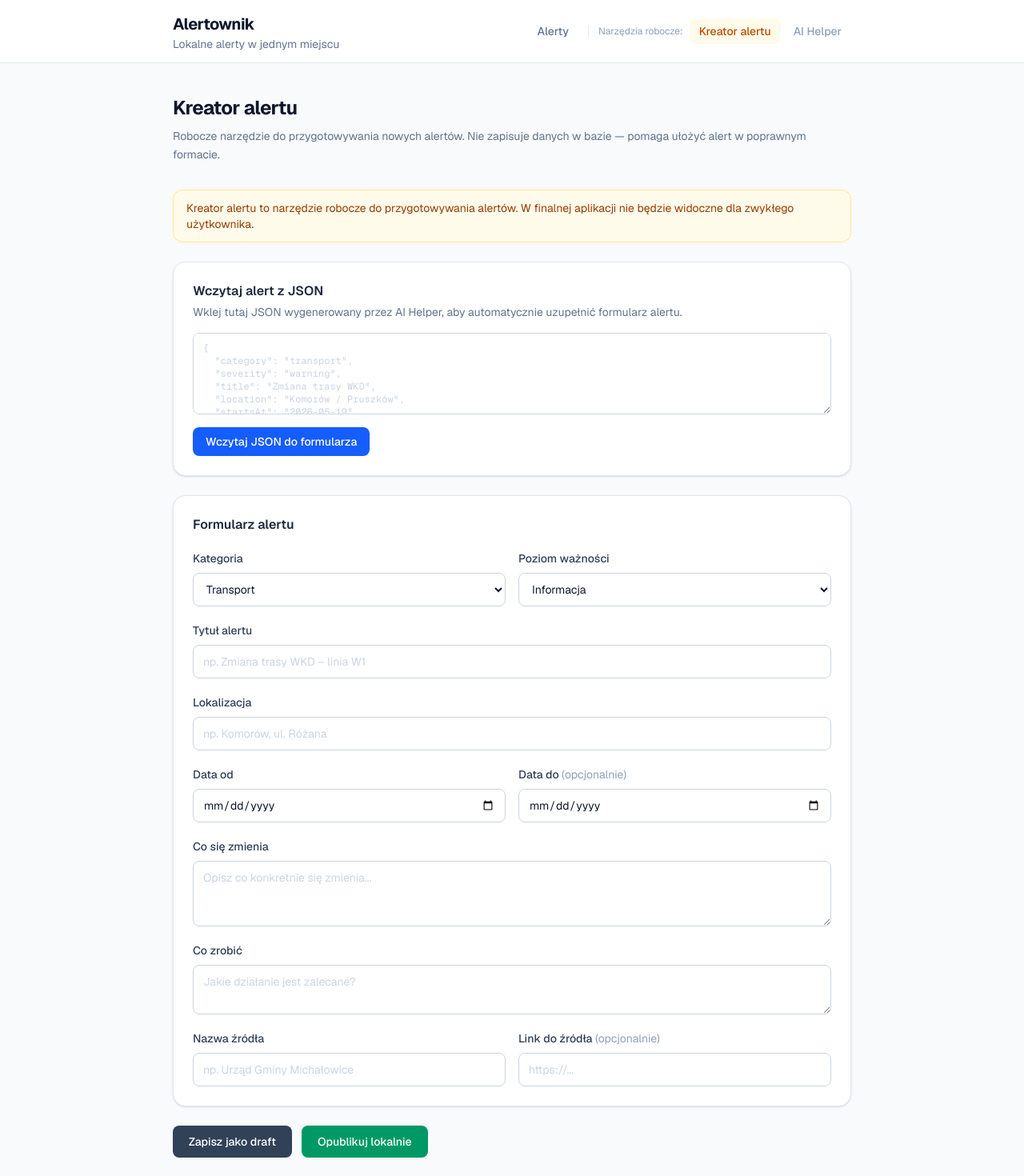
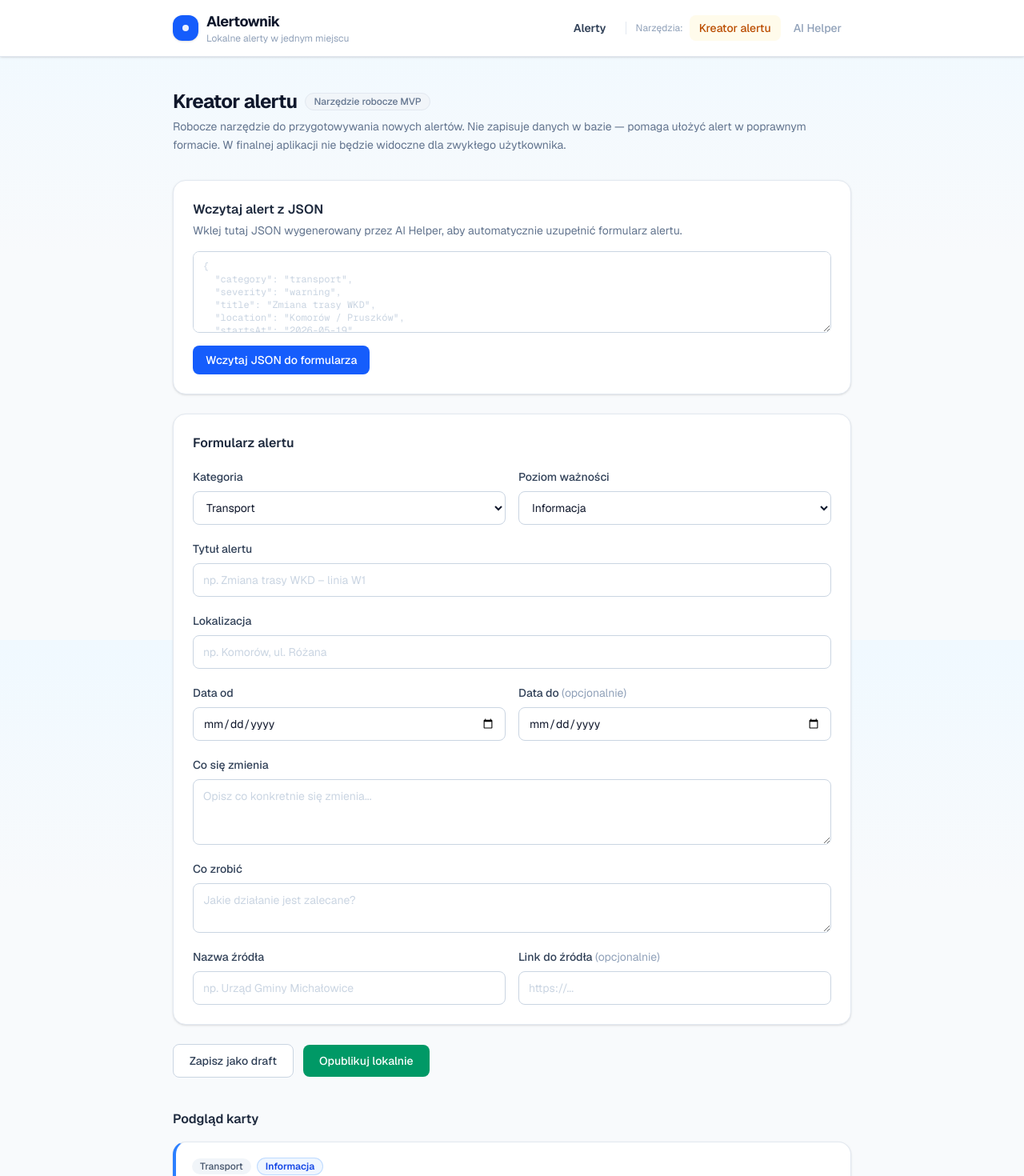
Before and after one commit to ad0wski/alertownik-mvp, a Next.js app: page /builder in a window 1280 px wide. Shown: the top 1470 px of the page at 80% size. Built offline with nearby package versions, Linux system fonts and the light colour scheme.

Commit message:
Improve product visual identity

```diff
--- a/src/app/ai-helper/page.tsx
+++ b/src/app/ai-helper/page.tsx
@@ -107,18 +107,18 @@ export default function AiHelperPage() {
 
       {/* Page title */}
       <div className="mb-8">
-        <h1 className="text-2xl font-bold text-slate-900 tracking-tight">
-          AI Helper
-        </h1>
-        <p className="mt-2 text-sm text-slate-500 leading-relaxed">
+        <div className="flex flex-wrap items-center gap-2.5 mb-1">
+          <h1 className="text-2xl font-bold text-slate-900 tracking-tight">
+            AI Helper
+          </h1>
+          <span className="inline-flex items-center text-xs font-medium text-slate-500 bg-slate-100 border border-slate-200 rounded-full px-2.5 py-0.5">
+            Narzędzie robocze MVP
+          </span>
+        </div>
+        <p className="mt-1 text-sm text-slate-500 leading-relaxed">
           Robocze narzędzie do przygotowania promptu dla AI. Nie łączy się z
           żadnym API — generuje tekst do wklejenia w ChatGPT lub Claude.
         </p>
-      </div>
-
-      {/* MVP notice */}
-      <div className="rounded-xl border border-amber-200 bg-amber-50 px-4 py-3 text-sm text-amber-800 mb-6">
-        AI Helper to narzędzie robocze do przygotowywania alertów z komunikatów źródłowych. Na tym etapie nie łączy się z żadnym API.
       </div>
 
       {/* Input form */}
@@ -197,7 +197,11 @@ export default function AiHelperPage() {
           </h2>
           <button
             onClick={copyPrompt}
-            className="rounded-lg border border-slate-200 bg-white px-3 py-1.5 text-sm font-medium text-slate-600 hover:bg-slate-50 hover:border-slate-300 transition-colors"
+            className={`rounded-lg border px-3 py-1.5 text-sm font-medium transition-colors ${
+              copied
+                ? "border-emerald-200 bg-emerald-50 text-emerald-700"
+                : "border-slate-200 bg-white text-slate-600 hover:bg-slate-50 hover:border-slate-300"
+            }`}
           >
             {copied ? "Skopiowano ✓" : "Kopiuj prompt"}
           </button>
@@ -223,7 +227,7 @@ export default function AiHelperPage() {
           </a>
           .
         </p>
-        <pre className="bg-slate-900 text-slate-100 rounded-2xl p-5 text-sm font-mono leading-relaxed overflow-x-auto whitespace-pre-wrap break-words">
+        <pre className="bg-slate-50 border border-slate-200 text-slate-700 rounded-2xl p-5 text-sm font-mono leading-relaxed overflow-x-auto whitespace-pre-wrap break-words">
           {prompt}
         </pre>
       </section>
--- a/src/app/builder/page.tsx
+++ b/src/app/builder/page.tsx
@@ -334,18 +334,19 @@ export default function BuilderPage() {
 
       {/* Page title */}
       <div className="mb-8">
-        <h1 className="text-2xl font-bold text-slate-900 tracking-tight">
-          Kreator alertu
-        </h1>
-        <p className="mt-2 text-sm text-slate-500 leading-relaxed">
+        <div className="flex flex-wrap items-center gap-2.5 mb-1">
+          <h1 className="text-2xl font-bold text-slate-900 tracking-tight">
+            Kreator alertu
+          </h1>
+          <span className="inline-flex items-center text-xs font-medium text-slate-500 bg-slate-100 border border-slate-200 rounded-full px-2.5 py-0.5">
+            Narzędzie robocze MVP
+          </span>
+        </div>
+        <p className="mt-1 text-sm text-slate-500 leading-relaxed">
           Robocze narzędzie do przygotowywania nowych alertów. Nie zapisuje
           danych w bazie — pomaga ułożyć alert w poprawnym formacie.
+          W finalnej aplikacji nie będzie widoczne dla zwykłego użytkownika.
         </p>
-      </div>
-
-      {/* MVP notice */}
-      <div className="rounded-xl border border-amber-200 bg-amber-50 px-4 py-3 text-sm text-amber-800 mb-6">
-        Kreator alertu to narzędzie robocze do przygotowywania alertów. W finalnej aplikacji nie będzie widoczne dla zwykłego użytkownika.
       </div>
 
       {/* ── JSON import ───────────────────────────────────────────────── */}
@@ -395,7 +396,7 @@ export default function BuilderPage() {
         <h2 className={sectionTitleClass}>Formularz alertu</h2>
 
         {/* Category + Severity */}
-        <div className="grid grid-cols-2 gap-4">
+        <div className="grid grid-cols-1 sm:grid-cols-2 gap-4">
           <div className="flex flex-col gap-2">
             <label className={labelClass}>Kategoria</label>
             <select
@@ -455,7 +456,7 @@ export default function BuilderPage() {
         </div>
 
         {/* Dates */}
-        <div className="grid grid-cols-2 gap-4">
+        <div className="grid grid-cols-1 sm:grid-cols-2 gap-4">
           <div className="flex flex-col gap-2">
             <label className={labelClass}>Data od</label>
             <input
@@ -541,7 +542,7 @@ export default function BuilderPage() {
       <div className="flex flex-wrap items-center gap-3 mb-10">
         <button
           onClick={saveDraft}
-          className="rounded-lg bg-slate-700 px-5 py-2.5 text-sm font-medium text-white hover:bg-slate-800 transition-colors"
+          className="rounded-lg border border-slate-300 bg-white px-5 py-2.5 text-sm font-medium text-slate-700 hover:bg-slate-50 hover:border-slate-400 transition-colors"
         >
           Zapisz jako draft
         </button>
@@ -596,7 +597,11 @@ export default function BuilderPage() {
           <h2 className={sectionTitleClass}>JSON alertu</h2>
           <button
             onClick={copyJson}
-            className="rounded-lg border border-slate-200 bg-white px-3 py-1.5 text-sm font-medium text-slate-600 hover:bg-slate-50 hover:border-slate-300 transition-colors"
+            className={`rounded-lg border px-3 py-1.5 text-sm font-medium transition-colors ${
+              copied
+                ? "border-emerald-200 bg-emerald-50 text-emerald-700"
+                : "border-slate-200 bg-white text-slate-600 hover:bg-slate-50 hover:border-slate-300"
+            }`}
           >
             {copied ? "Skopiowano ✓" : "Kopiuj JSON"}
           </button>
@@ -607,7 +612,7 @@ export default function BuilderPage() {
           Uzupełnij pola <code className="font-mono text-xs bg-slate-100 px-1.5 py-0.5 rounded">id</code> i{" "}
           <code className="font-mono text-xs bg-slate-100 px-1.5 py-0.5 rounded">slug</code> ręcznie.
         </p>
-        <pre className="bg-slate-900 text-slate-100 rounded-2xl p-5 text-sm font-mono leading-relaxed overflow-x-auto">
+        <pre className="bg-slate-50 border border-slate-200 text-slate-700 rounded-2xl p-5 text-sm font-mono leading-relaxed overflow-x-auto">
           {jsonOutput}
         </pre>
       </section>
--- a/src/app/globals.css
+++ b/src/app/globals.css
@@ -6,7 +6,14 @@
 }
 
 body {
-  background-color: #f8fafc;
+  background: linear-gradient(180deg, #f0f9ff 0%, #f8fafc 40%, #f8fafc 100%);
+  min-height: 100vh;
   color: #0f172a;
   font-family: var(--font-geist-sans, Arial, Helvetica, sans-serif);
 }
+
+:is(button, a, input, select, textarea):focus-visible {
+  outline: 2px solid #3b82f6;
+  outline-offset: 2px;
+  border-radius: 6px;
+}
--- a/src/components/AlertCard.tsx
+++ b/src/components/AlertCard.tsx
@@ -19,17 +19,17 @@ const severityConfig: Record<
 > = {
   info: {
     label: "Informacja",
-    badge: "bg-blue-50 text-blue-700",
+    badge: "bg-blue-50 text-blue-700 ring-1 ring-blue-200",
     stripe: "border-l-blue-500",
   },
   warning: {
     label: "Uwaga",
-    badge: "bg-amber-50 text-amber-700",
+    badge: "bg-amber-50 text-amber-700 ring-1 ring-amber-200",
     stripe: "border-l-amber-500",
   },
   critical: {
     label: "Pilne",
-    badge: "bg-red-50 text-red-700",
+    badge: "bg-red-50 text-red-700 ring-1 ring-red-200",
     stripe: "border-l-red-500",
   },
 };
@@ -66,7 +66,7 @@ export function AlertCard({ alert, isPreview }: { alert: Alert; isPreview?: bool
 
   return (
     <article
-      className={`bg-white rounded-2xl border border-slate-200 shadow-sm border-l-4 ${severity.stripe} p-5 flex flex-col gap-3`}
+      className={`bg-white rounded-2xl border border-slate-200 hover:border-slate-300 shadow-sm hover:shadow-md border-l-4 ${severity.stripe} p-5 flex flex-col gap-3 transition-all duration-150`}
     >
       {/* Badges */}
       <div className="flex flex-wrap items-center gap-2">
@@ -93,7 +93,7 @@ export function AlertCard({ alert, isPreview }: { alert: Alert; isPreview?: bool
         <button
           onClick={() => setExpanded((prev) => !prev)}
           aria-expanded={expanded}
-          className="inline-flex items-center gap-1 rounded-lg border border-slate-200 bg-white px-3 py-1.5 text-sm font-medium text-slate-700 hover:bg-slate-50 hover:border-slate-300 transition-colors"
+          className="inline-flex items-center gap-1.5 rounded-lg border border-slate-200 bg-white px-3 py-1.5 text-sm font-medium text-slate-700 hover:bg-slate-50 hover:border-slate-300 transition-colors"
         >
           {expanded ? "Ukryj szczegóły ▲" : "Szczegóły ▼"}
         </button>
@@ -104,7 +104,7 @@ export function AlertCard({ alert, isPreview }: { alert: Alert; isPreview?: bool
         ) : (
           <Link
             href={`/alerts/${alert.slug}`}
-            className="text-sm font-medium text-blue-600 hover:text-blue-800 transition-colors"
+            className="inline-flex items-center gap-1 rounded-lg border border-blue-100 bg-blue-50 px-3 py-1.5 text-sm font-medium text-blue-700 hover:bg-blue-100 hover:border-blue-200 transition-colors"
           >
             Otwórz alert →
           </Link>
--- a/src/components/AppHeader.tsx
+++ b/src/components/AppHeader.tsx
@@ -2,13 +2,6 @@
 
 import Link from "next/link";
 import { usePathname } from "next/navigation";
-
-const publicLinks = [{ href: "/", label: "Alerty" }];
-
-const toolLinks = [
-  { href: "/builder", label: "Kreator alertu" },
-  { href: "/ai-helper", label: "AI Helper" },
-];
 
 export function AppHeader() {
   const pathname = usePathname();
@@ -19,64 +12,84 @@ export function AppHeader() {
   }
 
   return (
-    <header className="bg-white border-b border-slate-200 sticky top-0 z-10">
-      <div className="max-w-4xl mx-auto px-4 sm:px-6 py-4">
-        <div className="flex items-center justify-between gap-4">
-          <div className="shrink-0">
+    <header className="bg-white border-b border-slate-200 sticky top-0 z-10 shadow-sm">
+      <div className="max-w-4xl mx-auto px-4 sm:px-6 py-3 sm:py-4">
+        <div className="flex items-center justify-between gap-3">
+
+          {/* Logo block */}
+          <div className="flex items-center gap-2.5 shrink-0">
+            {/* Brand icon — blue rounded square with white dot */}
+            <span
+              className="w-8 h-8 rounded-xl bg-blue-600 flex items-center justify-center shrink-0 shadow-sm"
+              aria-hidden="true"
+            >
+              <span className="w-2 h-2 rounded-full bg-white opacity-90" />
+            </span>
+            <div>
               <Link
                 href="/"
-              className="text-xl font-bold text-slate-900 hover:text-slate-700 transition-colors tracking-tight"
+                className="text-lg font-bold text-slate-900 hover:text-blue-700 transition-colors tracking-tight leading-none"
               >
                 Alertownik
               </Link>
-            <p className="text-sm text-slate-500 leading-none mt-1">
+              <p className="hidden sm:block text-xs text-slate-400 mt-0.5 leading-none">
                 Lokalne alerty w jednym miejscu
               </p>
             </div>
+          </div>
+
+          {/* Navigation */}
           <nav
             className="flex flex-wrap items-center justify-end gap-x-1 gap-y-1"
             aria-label="Nawigacja"
           >
-            {/* Public link */}
-            {publicLinks.map((link) => (
+            {/* Public link — primary */}
             <Link
-                key={link.href}
-                href={link.href}
-                className={`px-3 py-1.5 rounded-lg text-sm font-medium transition-colors ${
-                  isActive(link.href)
+              href="/"
+              className={`px-3 py-1.5 rounded-lg text-sm font-semibold transition-colors ${
+                isActive("/")
                   ? "bg-blue-50 text-blue-700"
-                    : "text-slate-500 hover:text-slate-900 hover:bg-slate-100"
+                  : "text-slate-700 hover:text-slate-900 hover:bg-slate-100"
               }`}
             >
-                {link.label}
+              Alerty
             </Link>
-            ))}
 
             {/* Divider — desktop only */}
             <span className="hidden sm:block w-px h-4 bg-slate-200 mx-2" aria-hidden="true" />
 
-            {/* Non-clickable section label — desktop only */}
+            {/* Tools label — desktop only */}
             <span
               className="hidden sm:block text-xs text-slate-400 select-none cursor-default mr-1"
               aria-hidden="true"
             >
-              Narzędzia robocze:
+              Narzędzia:
             </span>
 
-            {/* Tool links */}
-            {toolLinks.map((link) => (
+            {/* Kreator link — shorter label on mobile */}
             <Link
-                key={link.href}
-                href={link.href}
+              href="/builder"
               className={`px-3 py-1.5 rounded-lg text-sm font-medium transition-colors ${
-                  isActive(link.href)
+                isActive("/builder")
                   ? "bg-amber-50 text-amber-700"
                   : "text-slate-400 hover:text-slate-700 hover:bg-slate-100"
               }`}
             >
-                {link.label}
+              <span className="sm:hidden">Kreator</span>
+              <span className="hidden sm:inline">Kreator alertu</span>
             </Link>
-            ))}
+
+            {/* AI Helper link */}
+            <Link
+              href="/ai-helper"
+              className={`px-3 py-1.5 rounded-lg text-sm font-medium transition-colors ${
+                isActive("/ai-helper")
+                  ? "bg-amber-50 text-amber-700"
+                  : "text-slate-400 hover:text-slate-700 hover:bg-slate-100"
+              }`}
+            >
+              AI Helper
+            </Link>
           </nav>
         </div>
       </div>
```
Also changed, not shown: src/app/page.tsx (+26 -4 lines), src/components/AlertDetailClient.tsx (+10 -9 lines). Lines whose indentation alone changed are shown as unchanged.
